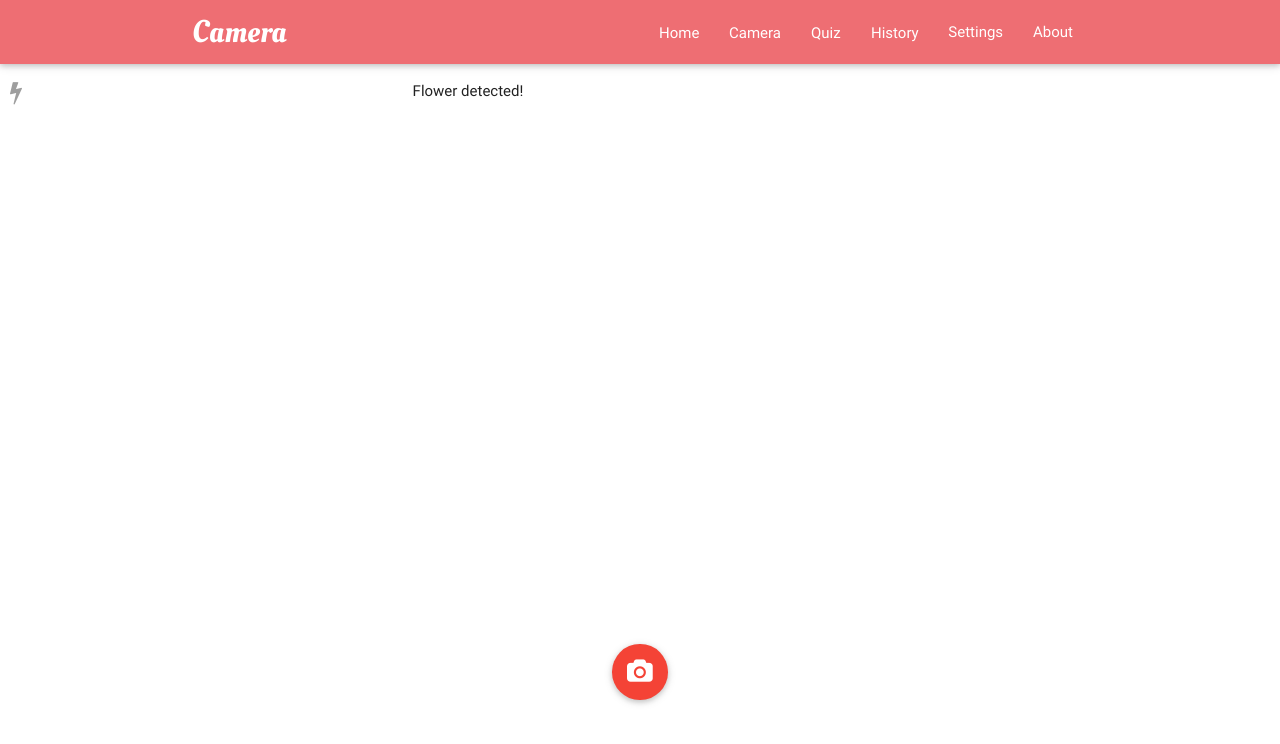
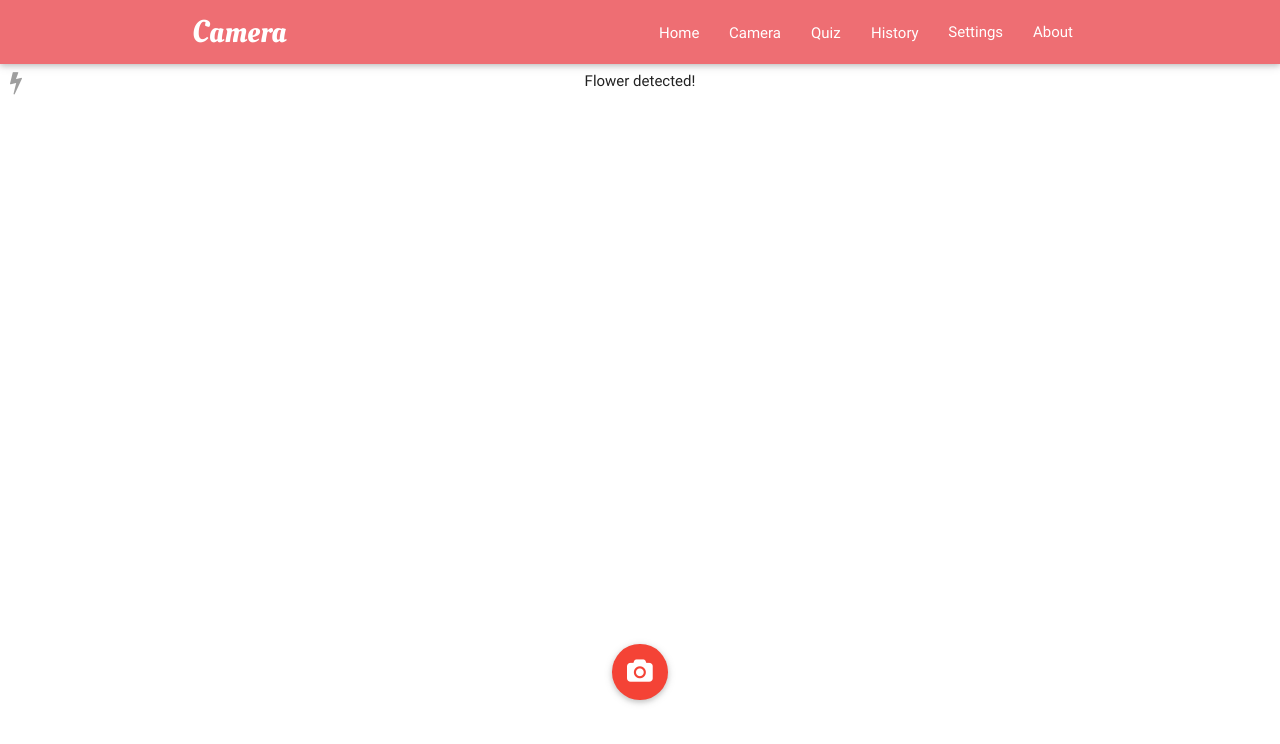
Before and after one commit to BingYuanNg/Hci, a plain HTML site: page camera.html in a window 1280 px wide. Drawn offline with Linux system fonts and the light colour scheme.

Commit message:
Maybe last last version

```diff
--- a/camera.html
+++ b/camera.html
@@ -29,11 +29,15 @@
         overflow: hidden;
       }
       #video {
-        height:95%;
         position: relative;
         top:0;
         left: 0;
         right:0;
+
+        min-width: 100%;
+        min-height: 95%;
+        width: auto;
+        height: auto;
       }
       .footer {
         position:absolute;
@@ -73,17 +77,20 @@
       .switch {
         position: absolute;
         z-index: 99;
-        top:80px;
+        top:70px;
         left:10px;
       }
 
       .caption {
         position: absolute;
+        margin-left: auto;
+        margin-right: auto;
         z-index: 99;
-        top:80px;
-        left:20px;
+        top:70px;
+        left: 0;
+        right: 0;
+      }
 
-      }
   </style>
   <body>
 
@@ -165,7 +172,6 @@
     <script>
     var sources = [];
     $(document).ready(function($) {
-        Materialize.toast('I am a toast!', 2000) // 4000 is the duration of the toast
 
       var videoElement = document.querySelector('video');
       var videoSelect = $('select#videoSource');
@@ -242,7 +248,13 @@
         // }
 
 
-
+       $(".flash").click(function(event) {
+        if( $(".flash").hasClass('fa-inverse') ){
+          $(".flash").removeClass('fa-inverse');
+        }else{
+          $(".flash").addClass('fa-inverse');
+        }
+       });
 
        $(".button-collapse").sideNav();
       /* Legacy code below: getUserMedia
```
Also changed, not shown: quiz.html (+2 -2 lines).
